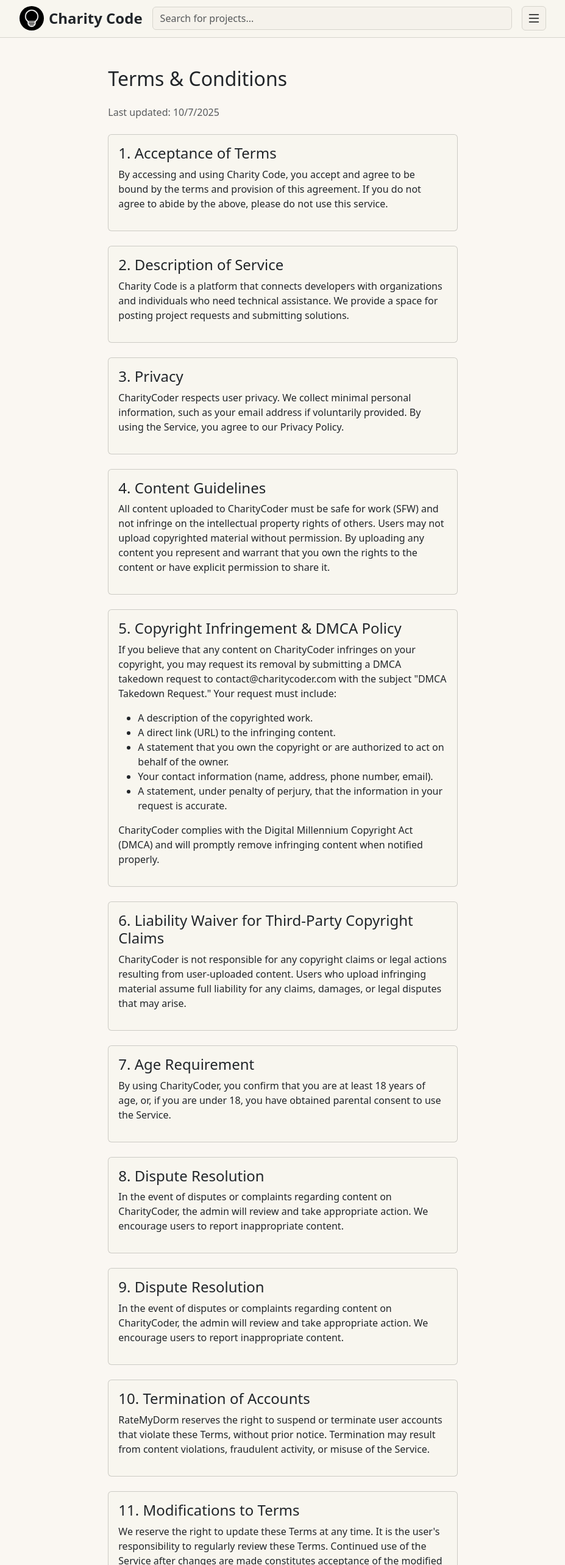
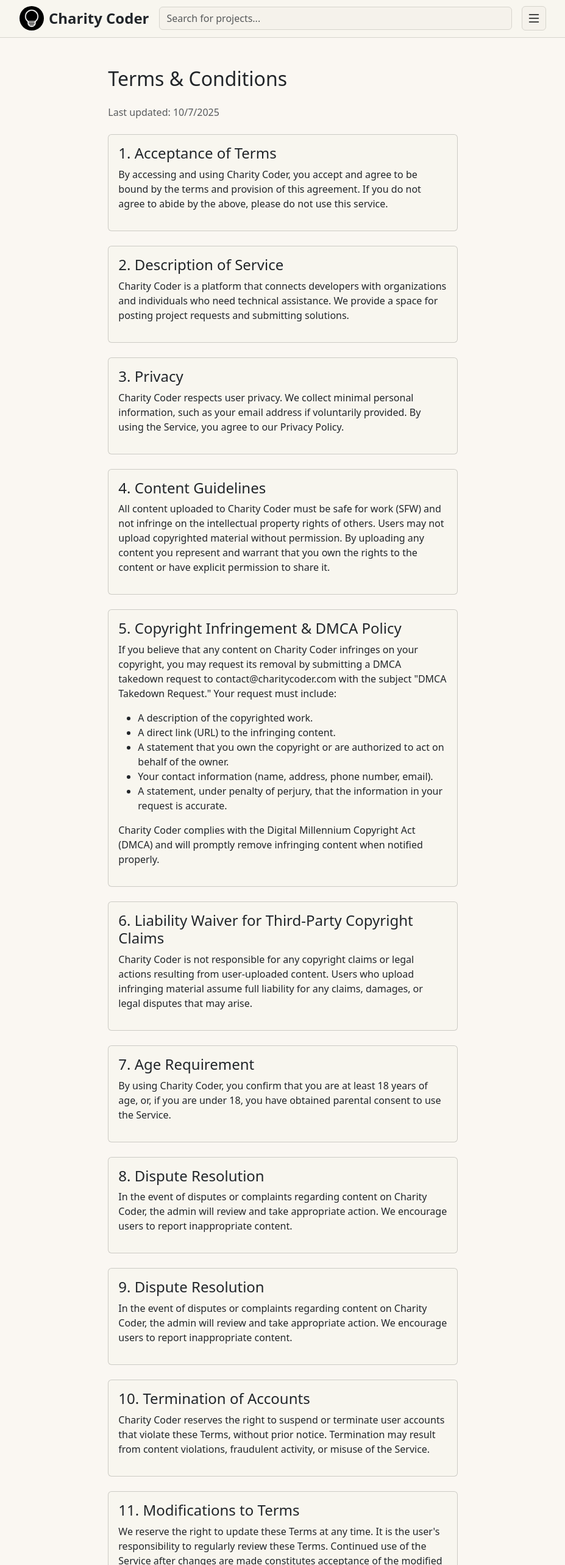
Before and after one commit to 43110JOSHUA/CharityCode, a Next.js app: page /terms in a window 1280 px wide. Shown: the top 2566 px of the page at 61% size, without its empty margins (176-1103 px from the left). Built offline with nearby package versions, Linux system fonts and the light colour scheme; no server answers.

Commit message:
Updated names

```diff
--- a/app/components/nav/Footer.tsx
+++ b/app/components/nav/Footer.tsx
@@ -6,7 +6,7 @@ export default function Footer() {
       <div className="container py-3">
         <div className="d-flex justify-content-center align-items-center flex-wrap gap-3">
           <span className="text-muted small">
-            © 2025 Charity Code
+            © 2025 Charity Coder
           </span>
           <div className="d-flex gap-3">
             <Link
--- a/app/components/nav/NavBar.tsx
+++ b/app/components/nav/NavBar.tsx
@@ -25,7 +25,7 @@ const NavBar = () => {
               </Link>
               <Link href="/" className="text-decoration-none text-dark">
                 <h4 className="pt-2 fw-bold d-none d-sm-block text-nowrap mb-2">
-                  Charity Code
+                  Charity Coder
                 </h4>
               </Link>
             </div>
--- a/app/terms/page.tsx
+++ b/app/terms/page.tsx
@@ -14,7 +14,7 @@ export default function Terms() {
                 <div className="card-body">
                   <h4>1. Acceptance of Terms</h4>
                   <p>
-                    By accessing and using Charity Code, you accept and agree to
+                    By accessing and using Charity Coder, you accept and agree to
                     be bound by the terms and provision of this agreement. If
                     you do not agree to abide by the above, please do not use
                     this service.
@@ -26,7 +26,7 @@ export default function Terms() {
                 <div className="card-body">
                   <h4>2. Description of Service</h4>
                   <p>
-                    Charity Code is a platform that connects developers with
+                    Charity Coder is a platform that connects developers with
                     organizations and individuals who need technical assistance.
                     We provide a space for posting project requests and
                     submitting solutions.
@@ -38,7 +38,7 @@ export default function Terms() {
                 <div className="card-body">
                   <h4>3. Privacy</h4>
                   <p>
-                    CharityCoder respects user privacy. We collect minimal
+                    Charity Coder respects user privacy. We collect minimal
                     personal information, such as your email address if
                     voluntarily provided. By using the Service, you agree to our
                     Privacy Policy.
@@ -50,7 +50,7 @@ export default function Terms() {
                 <div className="card-body">
                   <h4>4. Content Guidelines</h4>
                   <p>
-                    All content uploaded to CharityCoder must be safe for work
+                    All content uploaded to Charity Coder must be safe for work
                     (SFW) and not infringe on the intellectual property rights
                     of others. Users may not upload copyrighted material without
                     permission. By uploading any content you represent and
@@ -64,7 +64,7 @@ export default function Terms() {
                 <div className="card-body">
                   <h4>5. Copyright Infringement & DMCA Policy</h4>
                   <p>
-                    If you believe that any content on CharityCoder infringes on
+                    If you believe that any content on Charity Coder infringes on
                     your copyright, you may request its removal by submitting a
                     DMCA takedown request to contact@charitycoder.com with the
                     subject &quot;DMCA Takedown Request.&quot; Your request must
@@ -87,7 +87,7 @@ export default function Terms() {
                     </li>
                   </ul>
                   <p>
-                    CharityCoder complies with the Digital Millennium Copyright
+                    Charity Coder complies with the Digital Millennium Copyright
                     Act (DMCA) and will promptly remove infringing content when
                     notified properly.
                   </p>
@@ -98,7 +98,7 @@ export default function Terms() {
                 <div className="card-body">
                   <h4>6. Liability Waiver for Third-Party Copyright Claims</h4>
                   <p>
-                    CharityCoder is not responsible for any copyright claims or
+                    Charity Coder is not responsible for any copyright claims or
                     legal actions resulting from user-uploaded content. Users
                     who upload infringing material assume full liability for any
                     claims, damages, or legal disputes that may arise.
@@ -110,7 +110,7 @@ export default function Terms() {
                 <div className="card-body">
                   <h4>7. Age Requirement</h4>
                   <p>
-                    By using CharityCoder, you confirm that you are at least 18
+                    By using Charity Coder, you confirm that you are at least 18
                     years of age, or, if you are under 18, you have obtained
                     parental consent to use the Service.
                   </p>
@@ -122,7 +122,7 @@ export default function Terms() {
                   <h4>8. Dispute Resolution</h4>
                   <p>
                     In the event of disputes or complaints regarding content on
-                    CharityCoder, the admin will review and take appropriate
+                    Charity Coder, the admin will review and take appropriate
                     action. We encourage users to report inappropriate content.
                   </p>
                 </div>
@@ -133,7 +133,7 @@ export default function Terms() {
                   <h4>9. Dispute Resolution</h4>
                   <p>
                     In the event of disputes or complaints regarding content on
-                    CharityCoder, the admin will review and take appropriate
+                    Charity Coder, the admin will review and take appropriate
                     action. We encourage users to report inappropriate content.
                   </p>
                 </div>
@@ -143,7 +143,7 @@ export default function Terms() {
                 <div className="card-body">
                   <h4>10. Termination of Accounts</h4>
                   <p>
-                    RateMyDorm reserves the right to suspend or terminate user
+                    Charity Coder reserves the right to suspend or terminate user
                     accounts that violate these Terms, without prior notice.
                     Termination may result from content violations, fraudulent
                     activity, or misuse of the Service.
```
